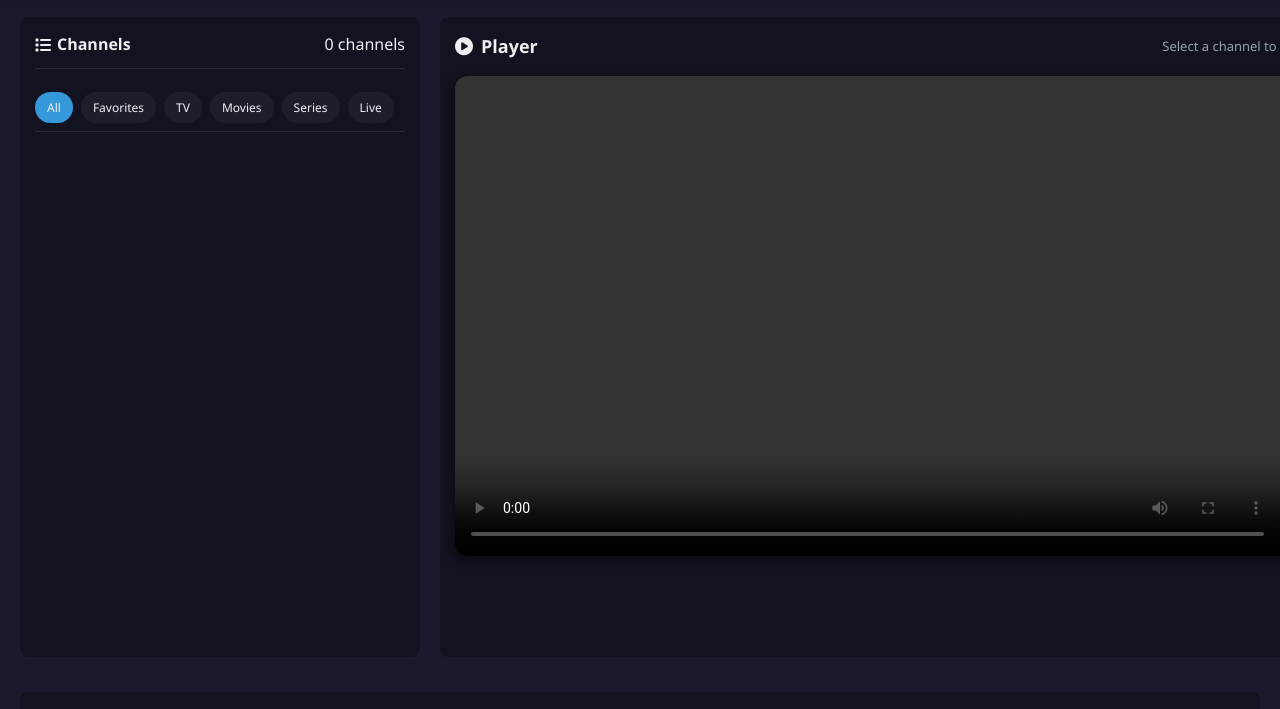
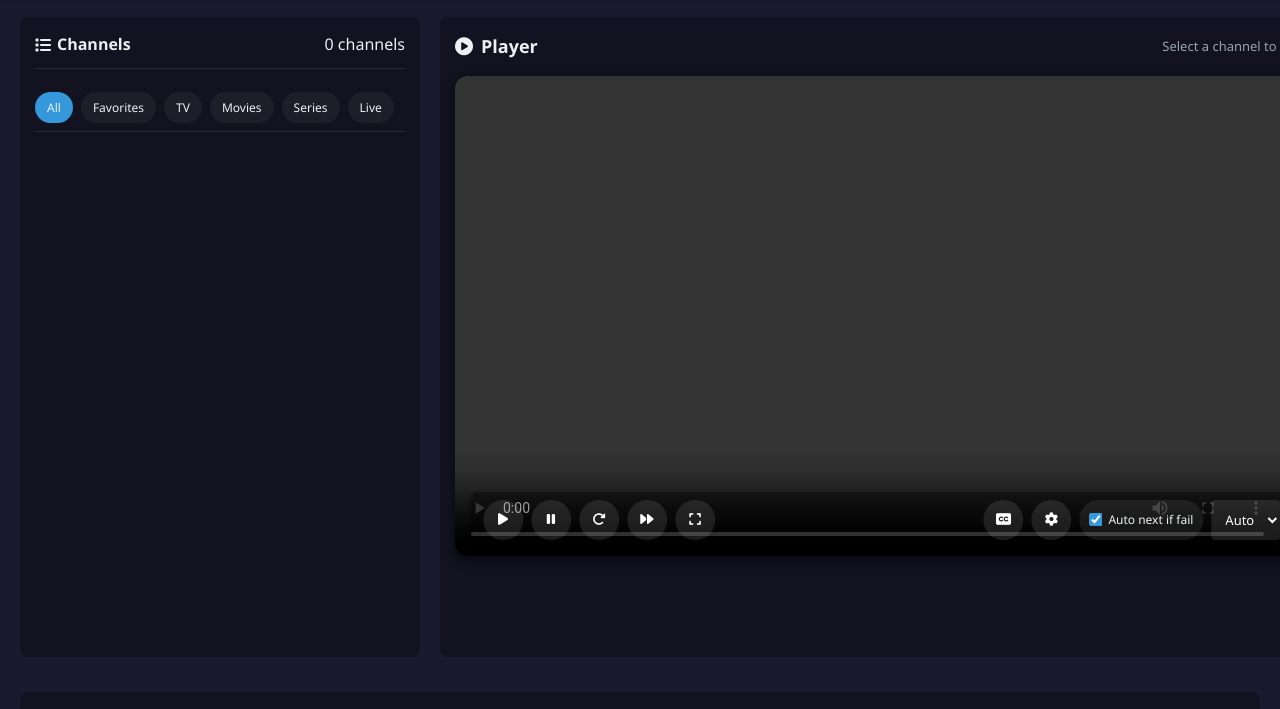
Before and after one commit to Boris8800/IPTV, a plain HTML site: page index.html in a window 1280 px wide. Shown: the part 72-781 px from the top of the page. Drawn offline with nearby package versions, Linux system fonts and the light colour scheme.

Commit message:
Embed player controls inside video container to remove extra space

```diff
--- a/index.html
+++ b/index.html
@@ -73,10 +73,7 @@
 
         <div class="video-container" role="region" aria-label="Video player">
           <video id="videoPlayer" controls aria-label="Video player">Your browser does not support the video element.</video>
-        </div>
-        <div class="multi-container hidden" id="multiContainer"></div>
-
-        <div class="player-controls" role="toolbar" aria-label="Player controls">
+          <div class="player-controls" role="toolbar" aria-label="Player controls">
           <div class="control-group">
             <button class="control-btn" id="playBtn" aria-label="Play"><i class="fas fa-play" aria-hidden="true"></i></button>
             <button class="control-btn" id="pauseBtn" aria-label="Pause"><i class="fas fa-pause" aria-hidden="true"></i></button>
@@ -96,7 +93,9 @@
               <option value="auto">Auto</option>
             </select>
           </div>
-        </div>
+        </div> <!-- close player-controls inside video-container -->
+        </div> <!-- close video-container -->
+        <div class="multi-container hidden" id="multiContainer"></div>
       </section>
     </div>
 
--- a/styles.css
+++ b/styles.css
@@ -359,10 +359,17 @@ header {
   flex-wrap: wrap;
   gap: 10px;
   padding: 8px 12px;
-  background: rgba(0,0,0,0.3);
+  background: rgba(0,0,0,0.4);
   border-radius: 6px;
   box-shadow: 0 2px 4px rgba(0,0,0,0.5);
+  position: absolute;
+  bottom: 8px;
+  left: 50%;
+  transform: translateX(-50%);
+  width: calc(100% - 32px);
 }
+
+.video-container { position: relative; }
 
 .control-group {
   display: flex;
```
